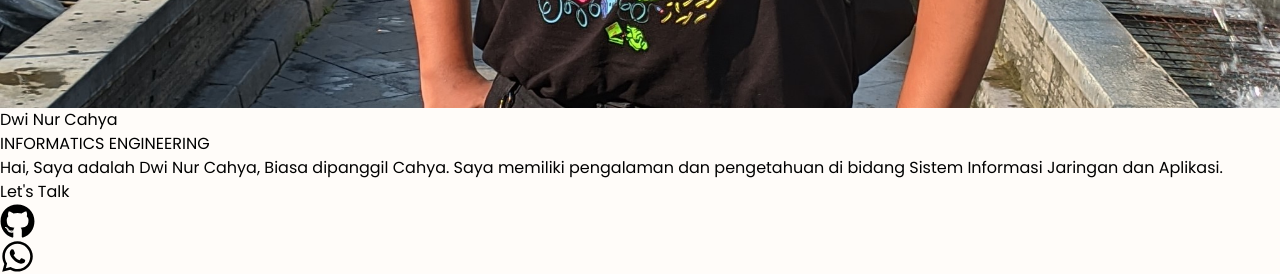
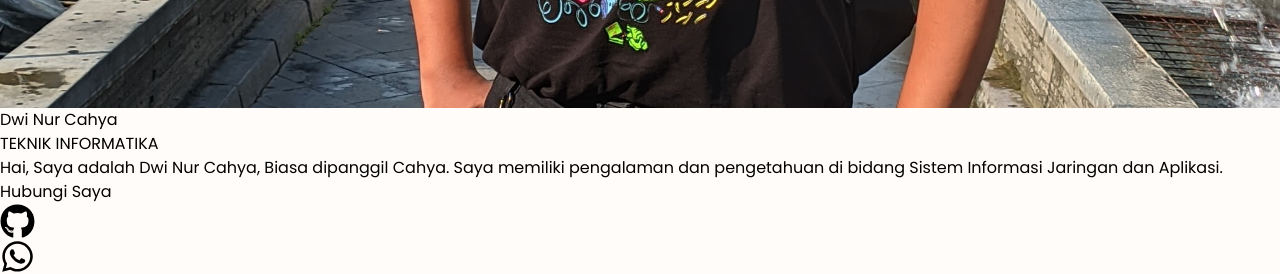
Before and after one commit to dwincahya/profile, a React (Vite) app: page / in a window 1280 px wide. Shown: the part 1260-1534 px from the top of the page. Built offline with nearby package versions, Linux system fonts and the light colour scheme.

Commit message:
Update Hero.jsx

```diff
--- a/src/pages/home/components/Hero.jsx
+++ b/src/pages/home/components/Hero.jsx
@@ -15,13 +15,13 @@ const Hero = () => {
                     Dwi Nur Cahya
                 </h1>
                 <p className="text-xl md:text-2xl lg:text-3xl font-semibold text-slate-800 text-white">
-                    INFORMATICS ENGINEERING
+                    TEKNIK INFORMATIKA
                 </p>
                 <p className="text-md md:text-lg lg:text-xl text-slate-300 px-0 md:px-20">
                     Hai, Saya adalah Dwi Nur Cahya, Biasa dipanggil Cahya. Saya memiliki pengalaman dan pengetahuan di bidang Sistem Informasi Jaringan dan Aplikasi.
                 </p>
                 <button className="text-white border-[2px] border-gray-300 font-medium py-2 px-8 rounded-lg w-fit flex gap-2 items-center justify-center hover:scale-110 transition-all duration-300 bg-gradient-to-br from-gray-900 via-slate-700 to-gray-500 hover:from-gray-500 hover:via-slate-700 hover:to-gray500 ">
-                    Let's Talk
+                    Hubungi Saya
                 </button>
             </div>
             <div className="flex gap-3 mt-5">
```
